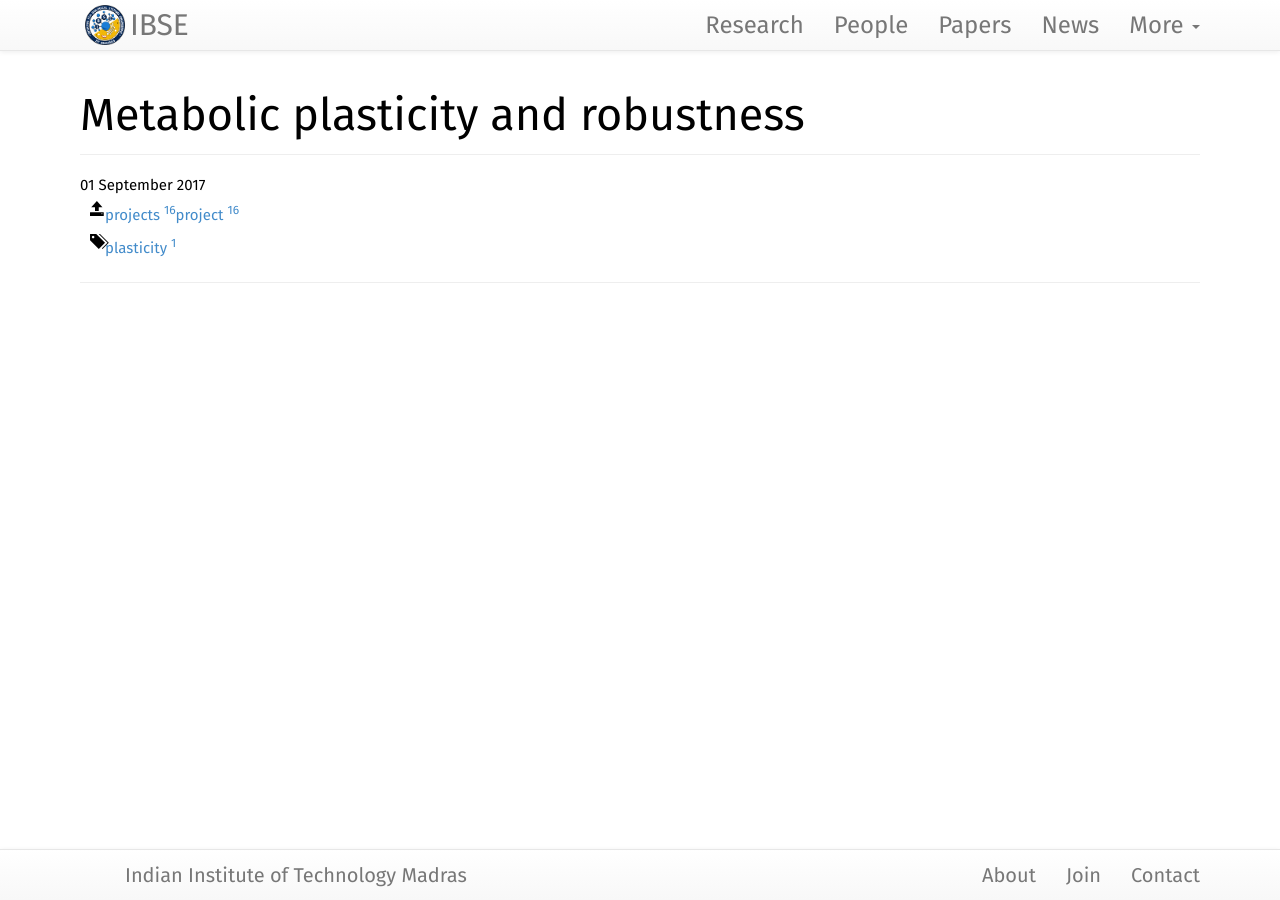
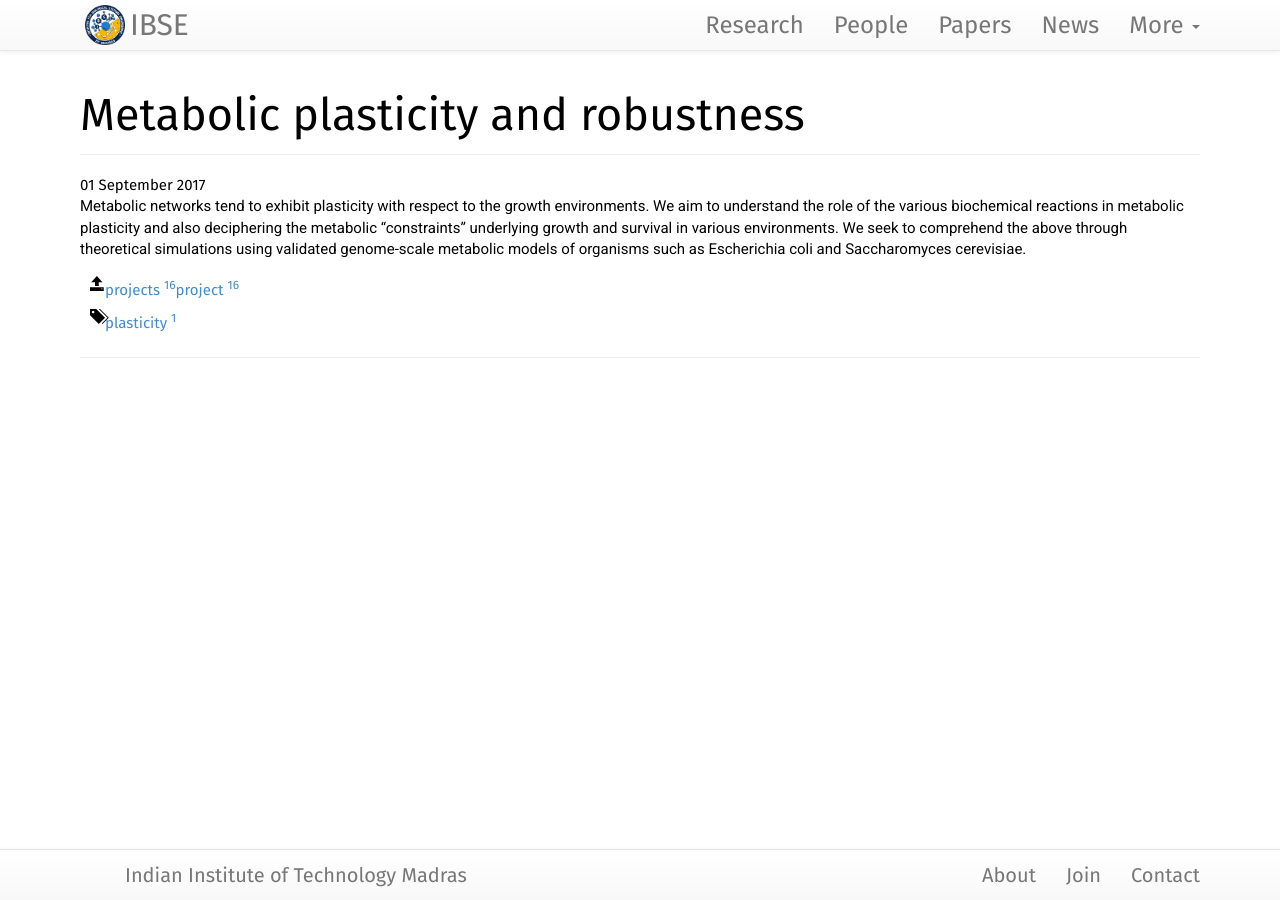
Before and after one commit to philge/ibse-iitm.github.io, a Jekyll site: the page built from projects/_posts/2017-09-01-metabolic-plasticity.md, in a window 1280 px wide. Built offline with Jekyll 4.4.1, drawn with Linux system fonts in a browser that asks for light colours; nearby versions of some CDN libraries.

Commit message:
Update 2017-09-01-metabolic-plasticity.md

```diff
--- a/projects/_posts/2017-09-01-metabolic-plasticity.md
+++ b/projects/_posts/2017-09-01-metabolic-plasticity.md
@@ -9,3 +9,4 @@ tags: [plasticity]
 people: Gayathri S, Himanshu Sinha & Karthik Raman
 ---
 {% include JB/setup %}
+Metabolic networks tend to exhibit plasticity with respect to the growth environments. We aim to understand the role of the various biochemical reactions in metabolic plasticity and also deciphering the metabolic “constraints” underlying growth and survival in various environments. We seek to comprehend the above through theoretical simulations using validated genome-scale metabolic models of organisms such as Escherichia coli and Saccharomyces cerevisiae.
```
